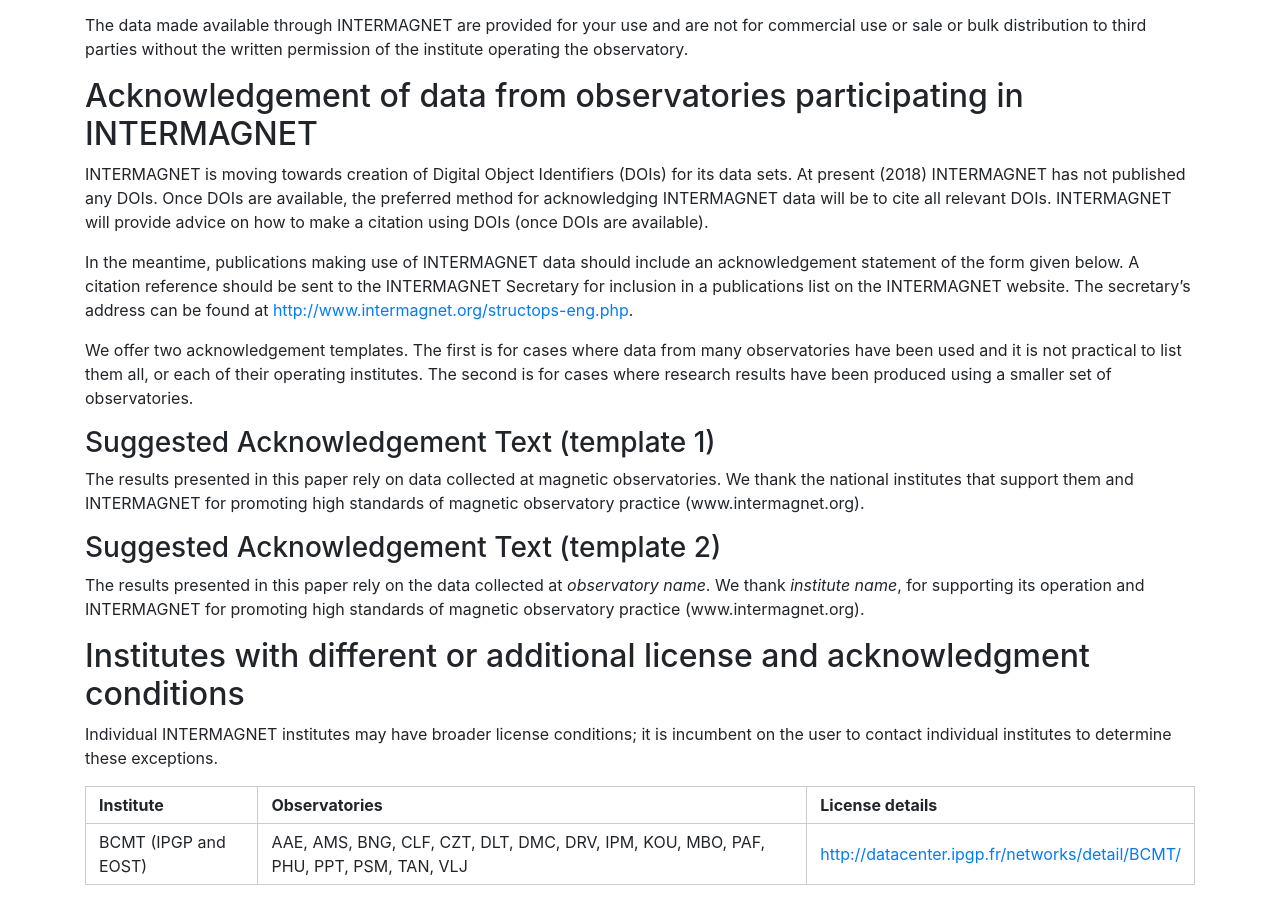
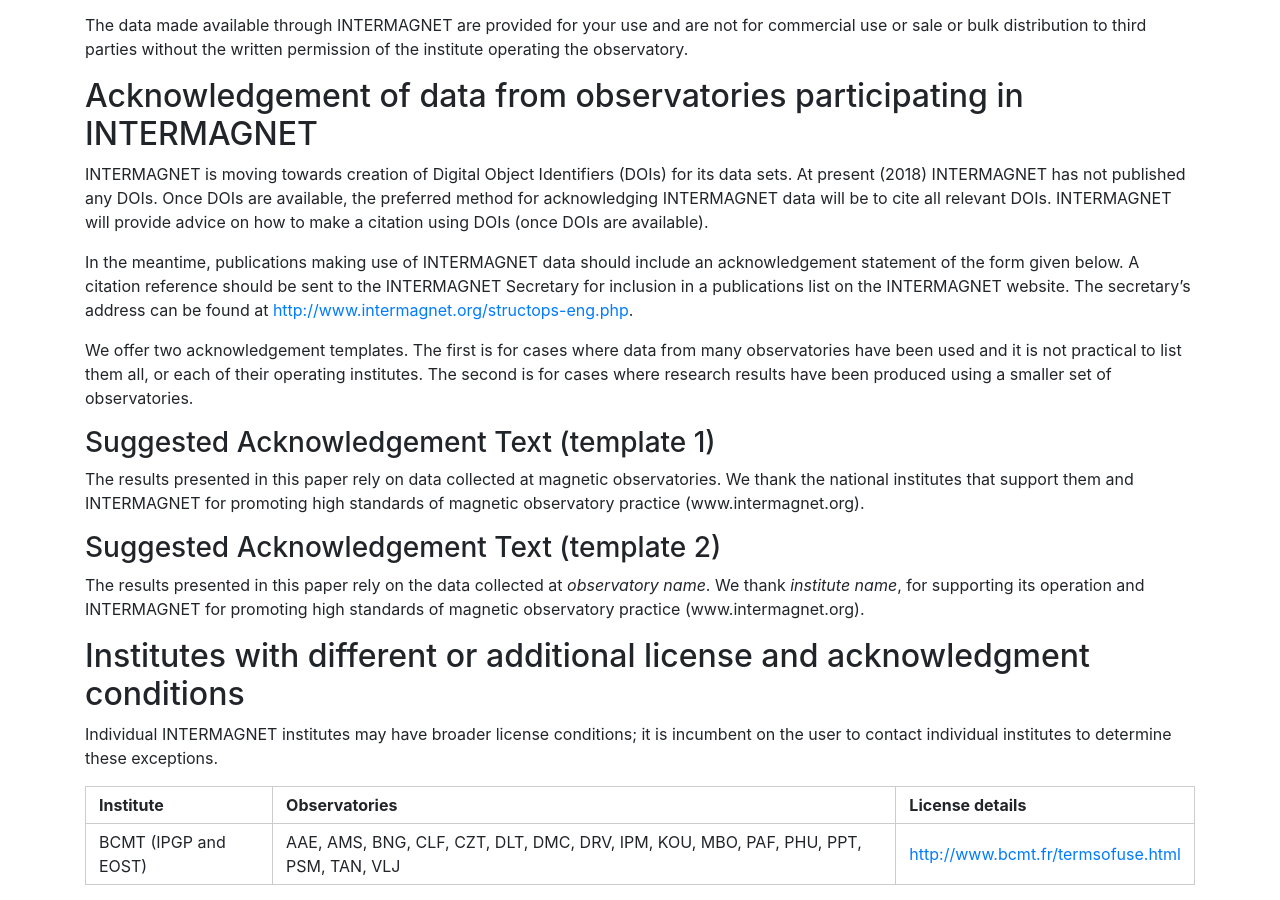
Before and after one commit to INTERMAGNET/intermagnet.github.io, a Jekyll site: the page built from data_conditions.md, in a window 1280 px wide and 900 px high, scrolled down 608 px. Built offline with Jekyll 4.4.1, drawn with Linux system fonts in a browser that asks for light colours; some of the changed lines change nothing that is shown.

Commit message:
Update data_conditions.md

```diff
--- a/data_conditions.md
+++ b/data_conditions.md
@@ -37,4 +37,4 @@
 
 | Institute | Observatories | License details |
 |-----------|---------------|-----------------|
-| BCMT (IPGP and EOST) | AAE, AMS, BNG, CLF, CZT, DLT, DMC, DRV, IPM, KOU, MBO, PAF, PHU, PPT, PSM, TAN, VLJ | [http://datacenter.ipgp.fr/networks/detail/BCMT/](http://datacenter.ipgp.fr/networks/detail/BCMT/) |
+| BCMT (IPGP and EOST) | AAE, AMS, BNG, CLF, CZT, DLT, DMC, DRV, IPM, KOU, MBO, PAF, PHU, PPT, PSM, TAN, VLJ | [http://www.bcmt.fr/termsofuse.html](http://www.bcmt.fr/termsofuse.html) |
```
